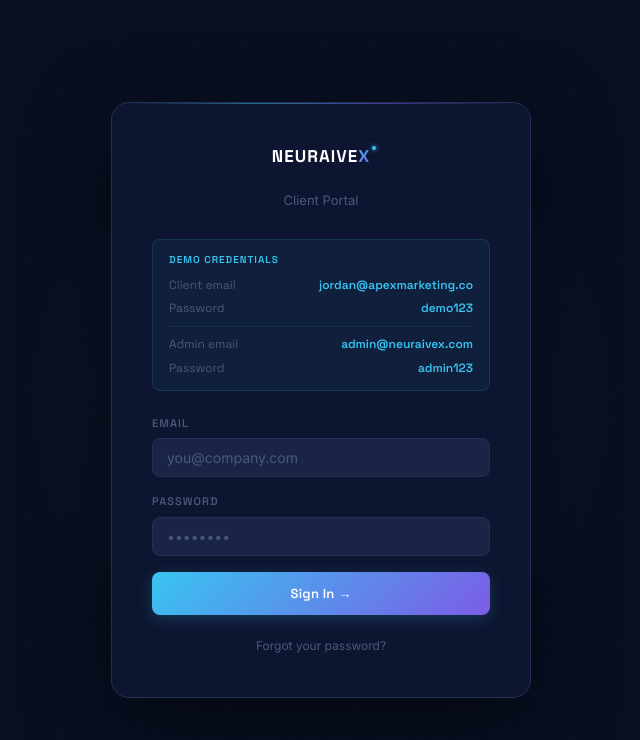
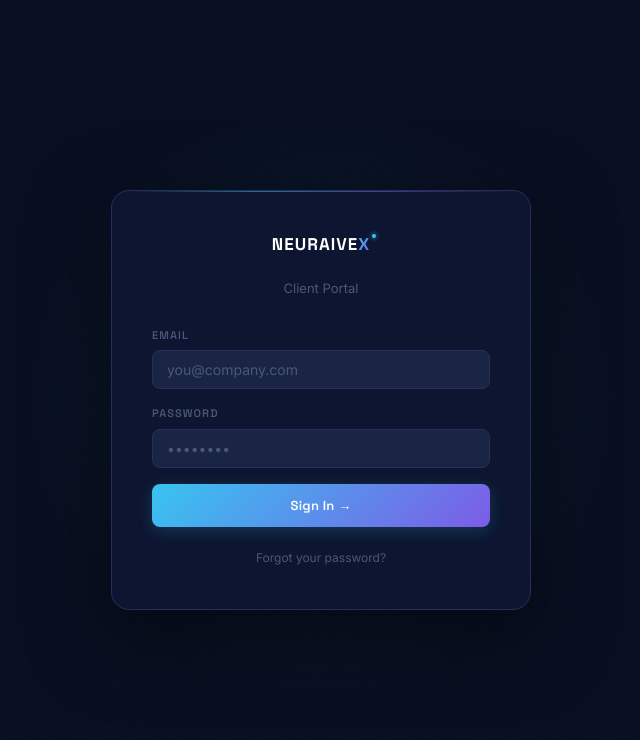
Before and after one commit to nicholaswatkins222-oss/neuraivex-client-portal, a Flask app: page /login in a window 1280 px wide. Shown: the top 740 px of the page, without its empty margins (319-959 px from the left). Run offline with Flask 3, Linux system fonts and the light colour scheme; some libraries are stand-ins or nearby versions.

Commit message:
Remove demo credentials from login page
Co-Authored-By: Claude Sonnet 4.6 <noreply@anthropic.com>

```diff
--- a/templates/login.html
+++ b/templates/login.html
@@ -19,17 +19,7 @@
         <p style="font-size:13px; color:var(--text-muted);">Client Portal</p>
       </div>
 
-      <div class="demo-creds">
-        <div style="font-size:10px; letter-spacing:0.1em; text-transform:uppercase; color:var(--accent-blue); margin-bottom:8px; font-weight:600;">Demo Credentials</div>
-        <div class="cred-row"><span class="cred-key">Client email</span><span class="cred-val">jordan@apexmarketing.co</span></div>
-        <div class="cred-row"><span class="cred-key">Password</span><span class="cred-val">demo123</span></div>
-        <div style="margin-top:8px; padding-top:8px; border-top:1px solid rgba(56,196,240,0.1);">
-          <div class="cred-row"><span class="cred-key">Admin email</span><span class="cred-val">admin@neuraivex.com</span></div>
-          <div class="cred-row"><span class="cred-key">Password</span><span class="cred-val">admin123</span></div>
-        </div>
-      </div>
-
-      {% with messages = get_flashed_messages(with_categories=true) %}
+{% with messages = get_flashed_messages(with_categories=true) %}
         {% for category, message in messages %}
           <div style="margin-bottom:14px; padding:10px 14px; border-radius:8px; font-size:12px; font-family:'Space Grotesk',sans-serif;
             {% if category == 'error' %}background:rgba(240,88,88,0.1); border:1px solid rgba(240,88,88,0.25); color:var(--danger);
```
